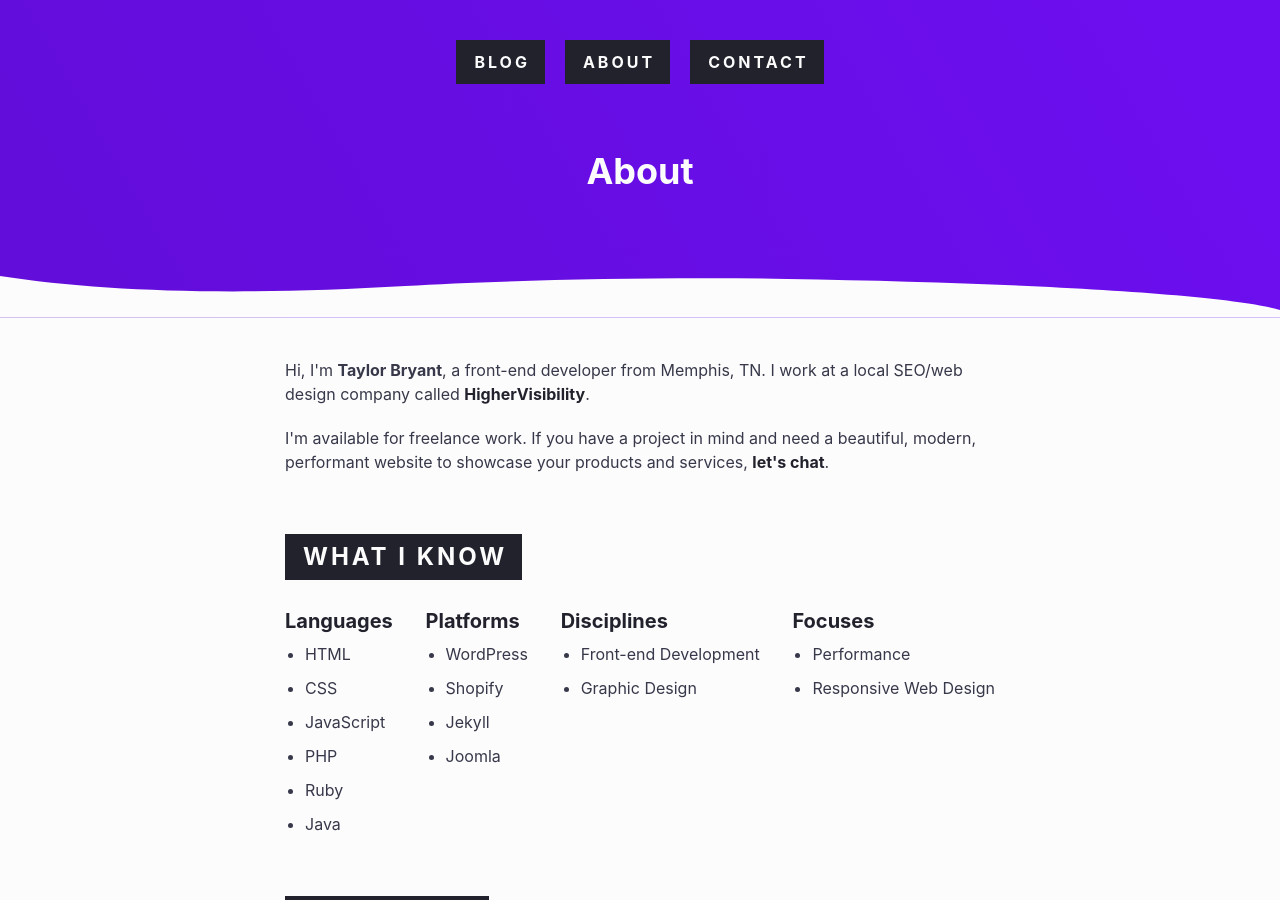
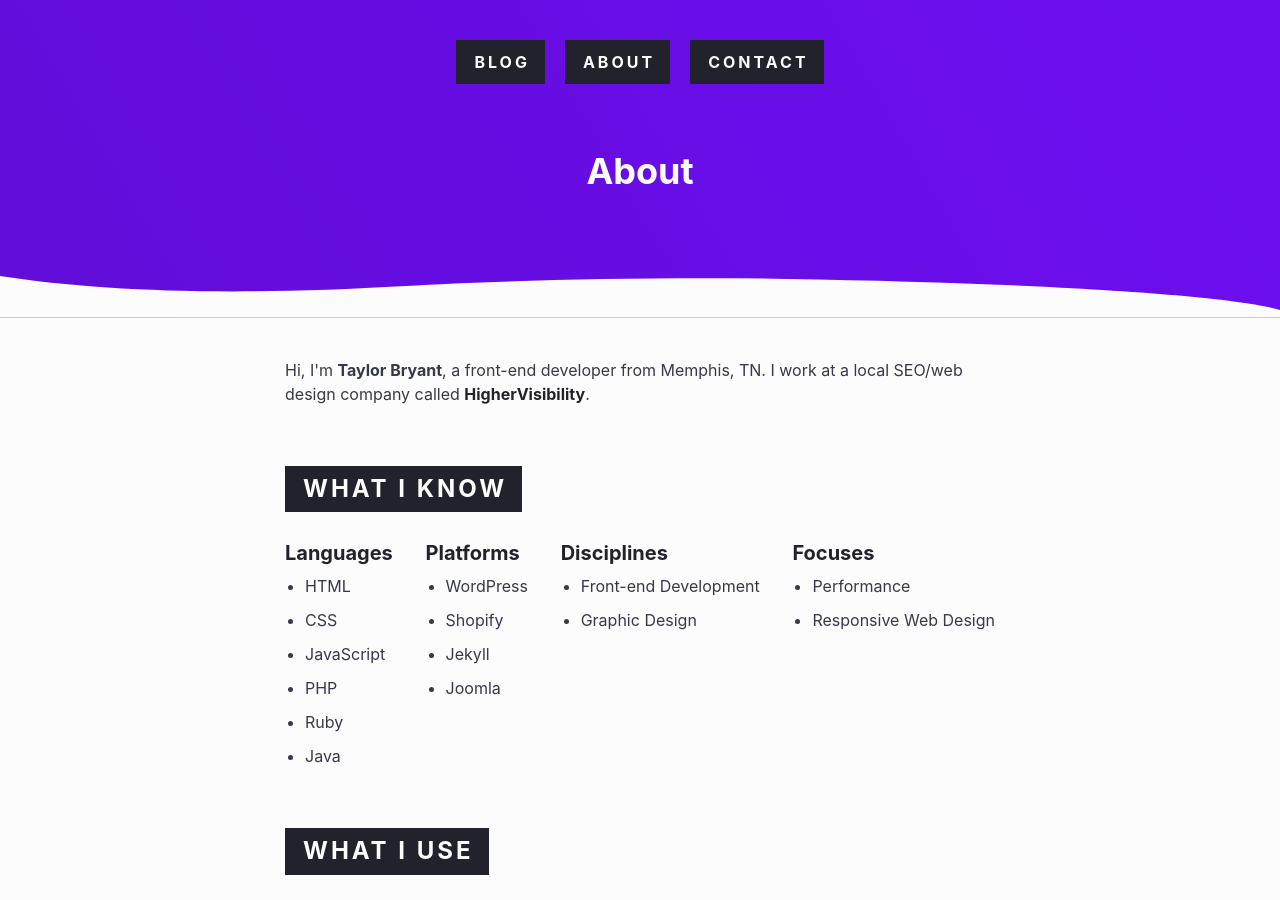
Before and after one commit to scottwater/taylorbryant.github.io, a Jekyll site: the page built from about.html, in a window 1280 px wide and 900 px high. Built offline with Jekyll 4.4.1, drawn with Linux system fonts in a browser that asks for light colours.

Commit message:
Change about page copy

```diff
--- a/about.html
+++ b/about.html
@@ -5,8 +5,6 @@ header-text: About
 
 <div class="container">
   <p>Hi, I'm <strong>Taylor Bryant</strong>, a front-end developer from Memphis, TN. I work at a local SEO/web design company called <a href="https://highervisibility.com">HigherVisibility</a>.</p>
-
-  <p>I'm available for freelance work. If you have a project in mind and need a beautiful, modern, performant website to showcase your products and services, <a href="mailto:taylor@bryant.io">let's chat</a>.</p>
 
   <h2 class="skill-list__heading">What I Know</h2>
   <div class="row">
```
